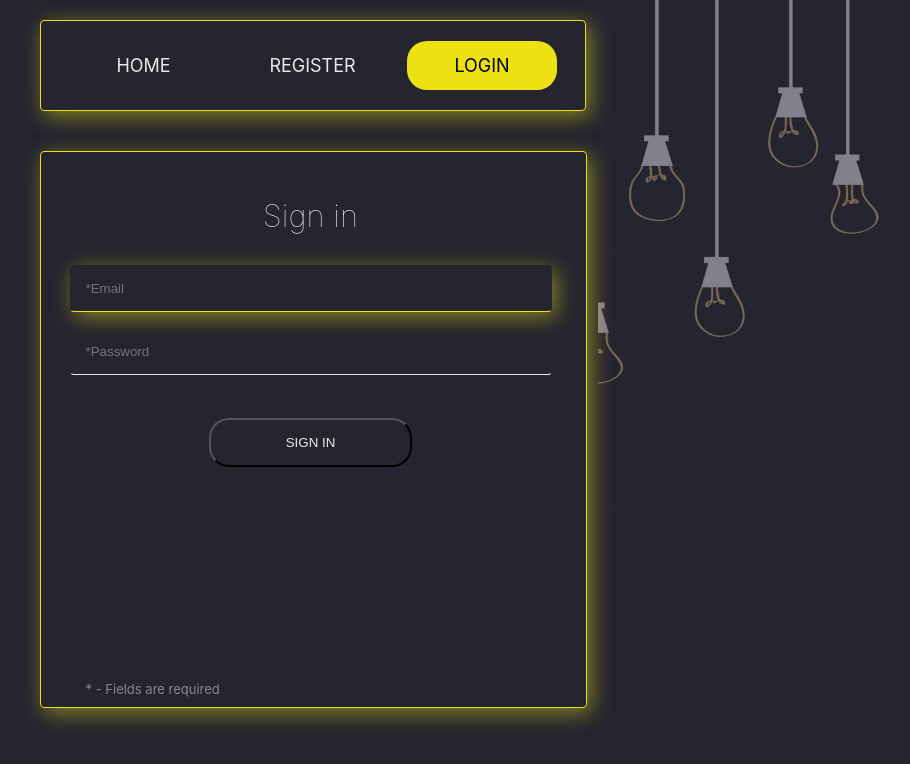
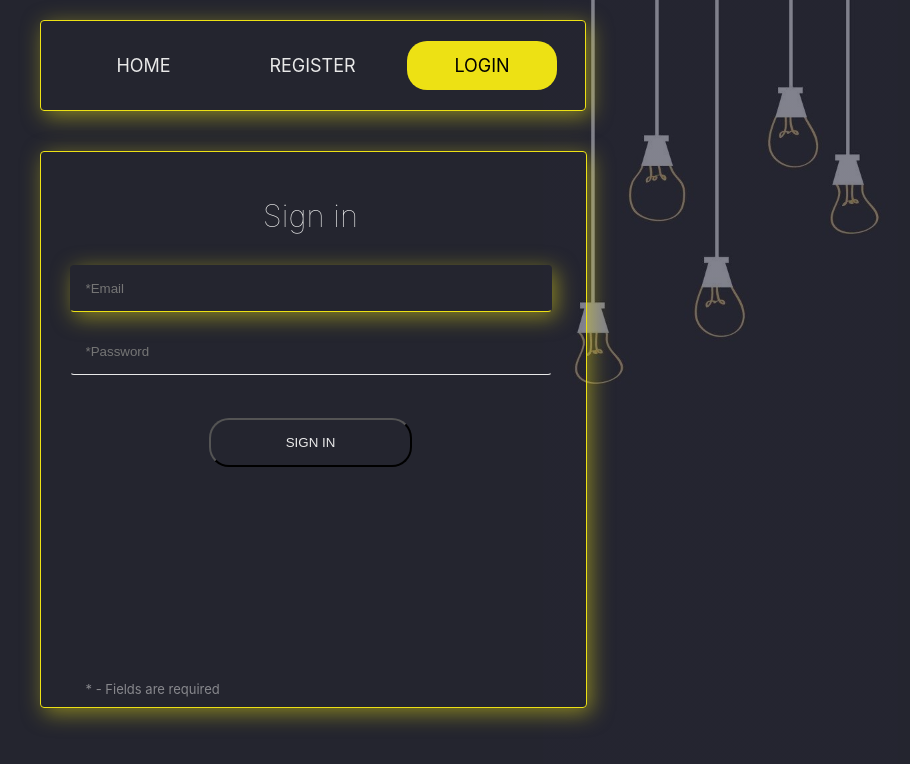
Before and after one commit to AnnaFedorovaGit/contact-list, a React (Create React App) app: page /goit-react-hw-08-phonebook/login in a window 1280 px wide. Shown: the top 764 px of the page, without its empty margins (327-1237 px from the left). Built offline with nearby package versions, Linux system fonts and the light colour scheme.

Commit message:
fix bg-image

```diff
--- a/src/components/Layout/Layout.module.css
+++ b/src/components/Layout/Layout.module.css
@@ -4,7 +4,7 @@
 }
 
 .backgroundImage {
-  width: 300px;
+  width: 355px;
   height: 100vh;
   right: 55px;
   background-image: linear-gradient(
```
